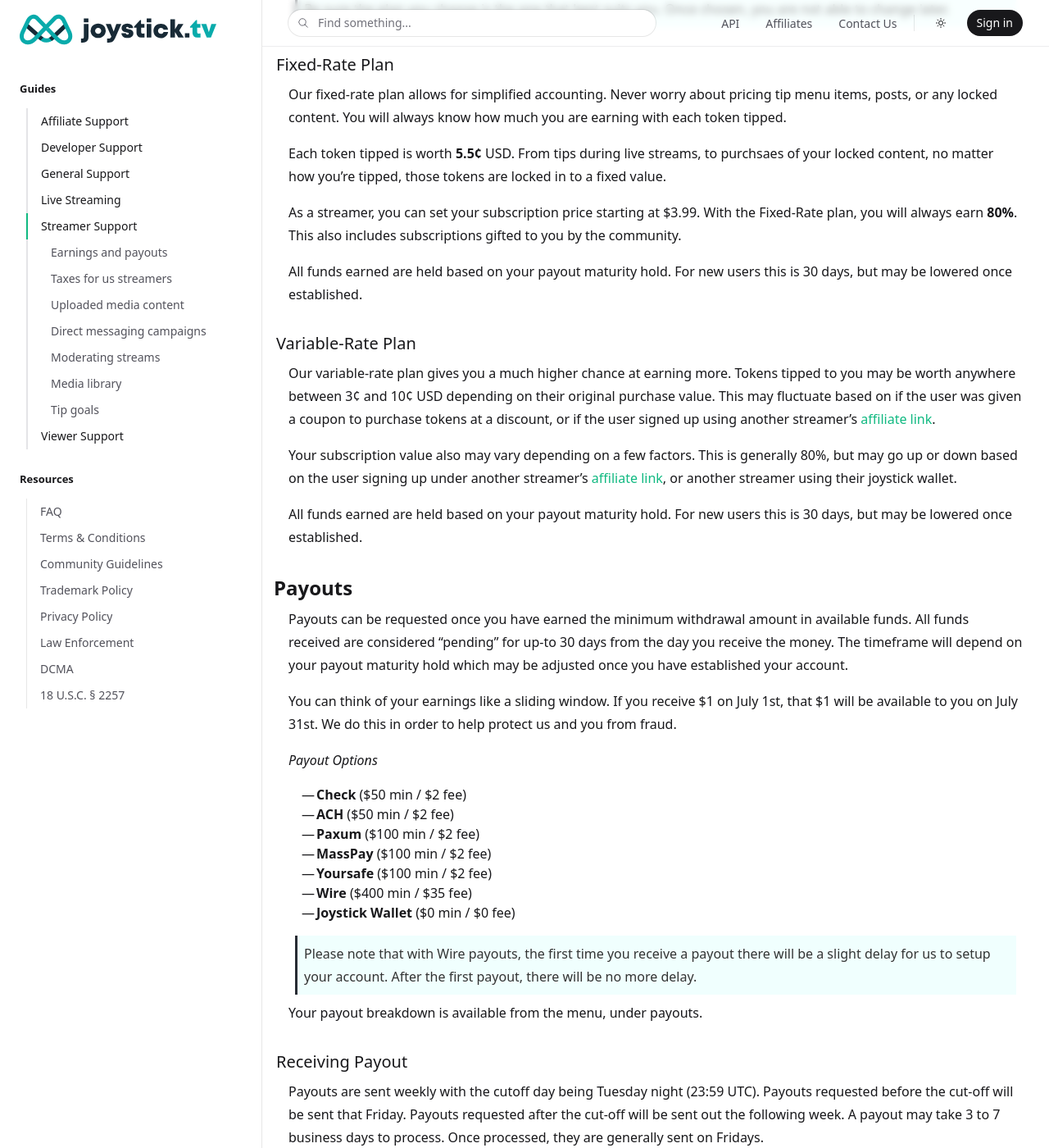
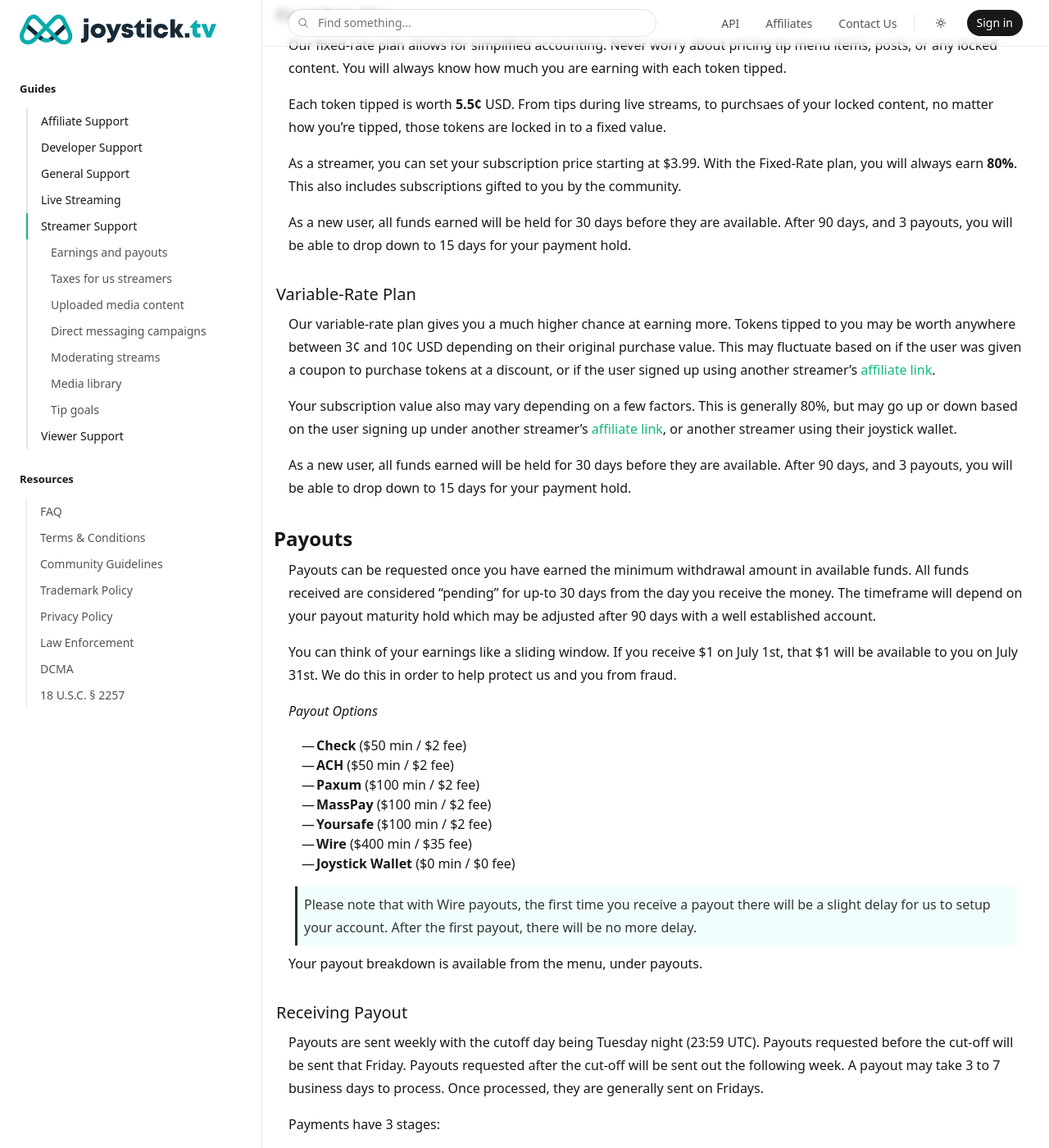
Before and after one commit to joysticktv/joysticktv.github.io, a Jekyll site: the page built from streamer_support.md, in a window 1280 px wide and 1400 px high, scrolled down 863 px. Shown: the whole window at 82% size. Built offline with Jekyll 4.4.1, drawn with Linux system fonts in a browser that asks for light colours; nearby versions of some CDN libraries; comment, search, counter and statistics services are not loaded; some of the changed text lies outside the part shown.

Commit message:
Update streamer support guides for new payment updates

```diff
--- a/streamer_support.md
+++ b/streamer_support.md
@@ -55,7 +53,8 @@
 As a streamer, you can set your subscription price starting at $3.99. With the Fixed-Rate plan,
 you will always earn **80%**. This also includes subscriptions gifted to you by the community.
 
-All funds earned are held based on your payout maturity hold. For new users this is 30 days, but may be lowered once established.
+As a new user, all funds earned will be held for 30 days before they are available. After 90 days,
+and 3 payouts, you will be able to drop down to 15 days for your payment hold.
 
 ### Variable-Rate Plan
 
@@ -67,12 +66,13 @@
 Your subscription value also may vary depending on a few factors. This is generally 80%, but
 may go up or down based on the user signing up under another streamer's [affiliate link](/affiliate_support), or another streamer using their joystick wallet.
 
-All funds earned are held based on your payout maturity hold. For new users this is 30 days, but may be lowered once established.
+As a new user, all funds earned will be held for 30 days before they are available. After 90 days,
+and 3 payouts, you will be able to drop down to 15 days for your payment hold.
 
 ## Payouts
 
 Payouts can be requested once you have earned the minimum withdrawal amount in available funds. All funds received are considered "pending" for up-to 30 days from the day you receive the money. The timeframe will depend on your
-payout maturity hold which may be adjusted once you have established your account.
+payout maturity hold which may be adjusted after 90 days with a well established account.
 
 You can think of your earnings like a sliding window. If you receive $1 on July 1st, that $1 will be available to you on July 31st. We do this in order to help protect us and you from fraud.
 
```
Also changed, not shown: other parts of streamer_support.md (+1 -3 lines).
